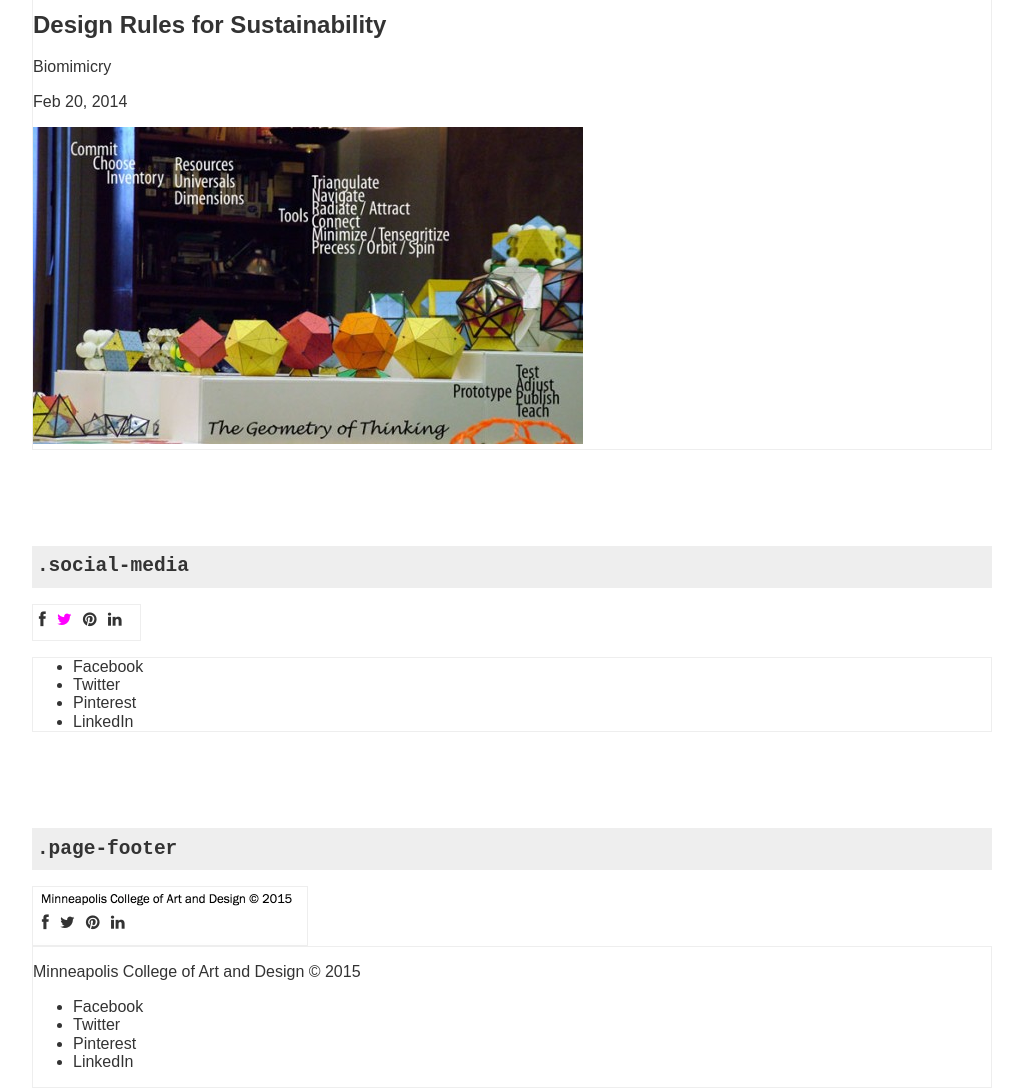
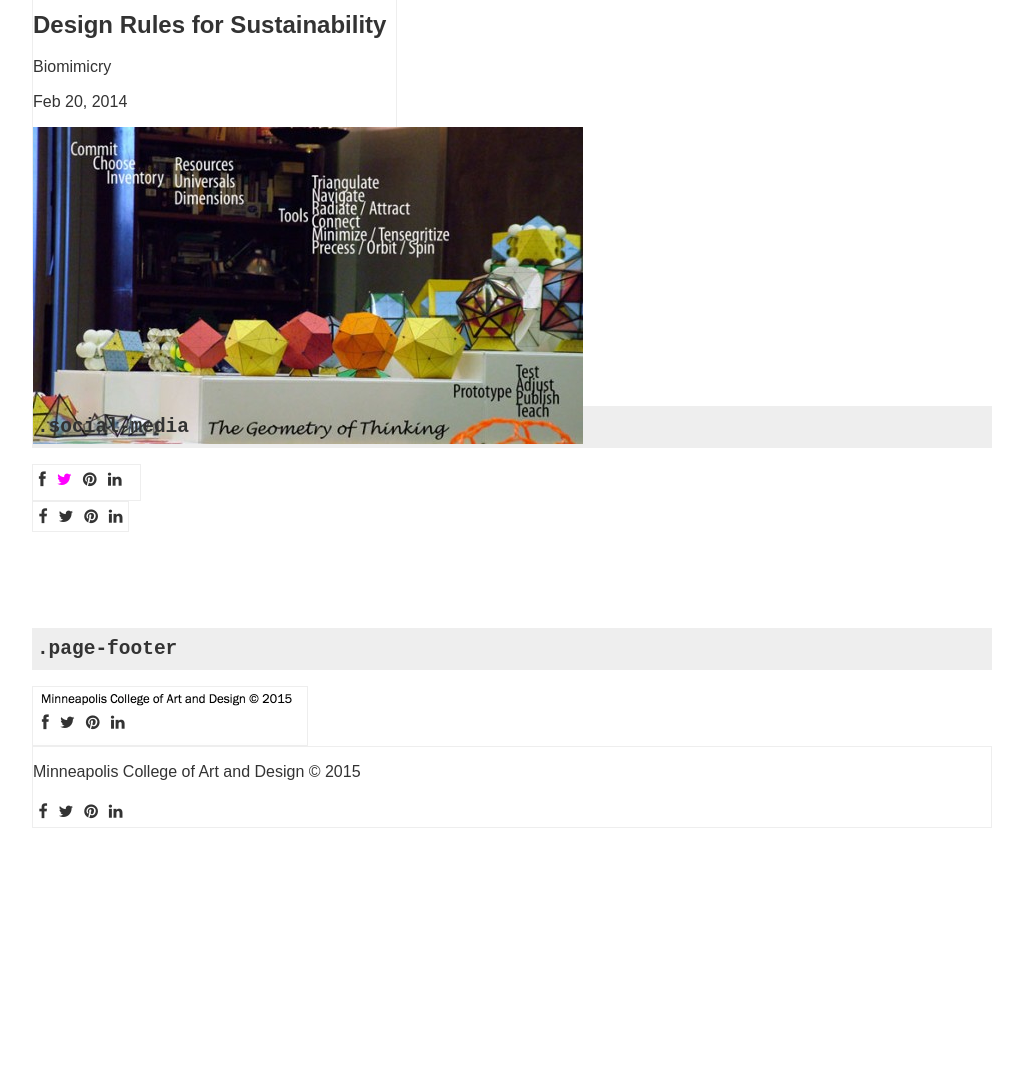
Before and after one commit to lindseygiaquinto/mcad-sdblog, a website: page app/modules.html in a window 1280 px wide. Shown: the part 1460-2551 px from the top of the page, without its empty margins (128-1151 px from the left). After the commit the page ends 2384 px from the top, so only its background shows below. Drawn offline with nearby package versions, Linux system fonts and the light colour scheme; files that its build step writes are made by us from their sources; a script that the page names is missing.

Commit message:
icon fonts and image filling

```diff
--- a/app/modules.html
+++ b/app/modules.html
@@ -9,7 +9,8 @@
 
     <!-- build:css styles/vendor.css -->
     <!-- bower:css -->
-    <link rel="stylesheet" href="bower_components/normalize.css">
+    <link rel="stylesheet" href="/bower_components/normalize.css/normalize.css" />
+    <link rel="stylesheet" href="/bower_components/fontawesome/css/font-awesome.css" />
     <!-- endbower -->
     <!-- endbuild -->
 
@@ -91,10 +92,10 @@
         <img class="sample-image" src="images/modules/social-media.png" alt="Social Media">
 
         <ul class="social-media">
-          <li>Facebook</li>
-          <li>Twitter</li>
-          <li>Pinterest</li>
-          <li>LinkedIn</li>
+          <li><i class="fa fa-facebook"></i><span class="visuallyhidden">Facebook</span></li>
+          <li><i class="fa fa-twitter"></i><span class="visuallyhidden">Twitter</span></li>
+          <li><i class="fa fa-pinterest"></i><span class="visuallyhidden">Pinterest</span></li>
+          <li><i class="fa fa-linkedin"></i><span class="visuallyhidden">LinkedIn</span></li>
         </ul>
       </div>
 
@@ -107,10 +108,10 @@
         <footer class="page-footer">
           <p>Minneapolis College of Art and Design &copy; 2015</p>
           <ul class="social-media">
-            <li>Facebook</li>
-            <li>Twitter</li>
-            <li>Pinterest</li>
-            <li>LinkedIn</li>
+            <li><i class="fa fa-facebook"></i><span class="visuallyhidden">Facebook</span></li>
+            <li><i class="fa fa-twitter"></i><span class="visuallyhidden">Twitter</span></li>
+            <li><i class="fa fa-pinterest"></i><span class="visuallyhidden">Pinterest</span></li>
+            <li><i class="fa fa-linkedin"></i><span class="visuallyhidden">LinkedIn</span></li>
           </ul>
         </footer>
       </div>
@@ -128,7 +129,11 @@
     <!-- build:js scripts/vendor.js -->
     <!-- bower:js -->
     <script src="/bower_components/jquery/dist/jquery.js"></script>
+    <script src="/bower_components/eventEmitter/EventEmitter.js"></script>
+    <script src="/bower_components/eventie/eventie.js"></script>
+    <script src="/bower_components/imagesloaded/imagesloaded.js"></script>
     <!-- endbower -->
+    <script src="/bower_components/imagefill/js/jquery-imagefill.js"></script>
     <!-- endbuild -->
 
         <!-- build:js scripts/main.js -->
--- a/app/scripts/main.js
+++ b/app/scripts/main.js
@@ -1,2 +1,2 @@
-/* jshint devel:true */
-console.log('\'Allo \'Allo!');
+
+$('.article-block').imagefill();
--- a/app/styles/_article-block.scss
+++ b/app/styles/_article-block.scss
@@ -0,0 +1,10 @@
+// Article Block
+
+.article-block {
+	width: 38%;
+	height: 20em;
+	img {
+	z-index: -10;
+	max-width: none;
+	}
+}
--- a/app/styles/_social-media.scss
+++ b/app/styles/_social-media.scss
@@ -0,0 +1,16 @@
+// Social Media
+
+.social-media {
+	  @include clearfix;
+	  margin: 0;
+	  padding: 0;
+	  list-style-type: none;
+	li {
+	  float: left;
+	  padding: 0.34em;
+	}
+}
+
+.visuallyhidden {
+	  @include visuallyhidden;
+}
--- a/bower.json
+++ b/bower.json
@@ -4,6 +4,9 @@
   "dependencies": {
     "jquery": "~2.1.1",
     "modernizr": "~2.8.1",
-    "normalize.css": "~3.0.3"
+    "normalize.css": "~3.0.3",
+    "fontawesome": "~4.3.0",
+    "imagesloaded": "~3.1.8",
+    "imagefill": "*"
   }
 }
```
Also changed, not shown: app/index.html (+5 -1 lines).
